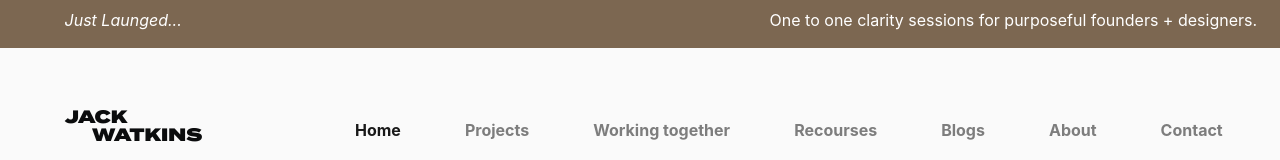
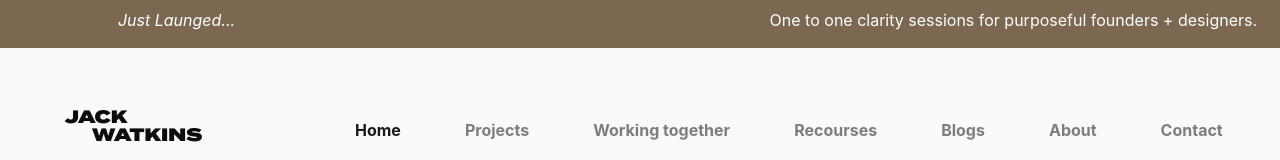
Before and after one commit to robinwebpage/jackwatkinghome.github.io, a plain HTML site: page index.html in a window 1280 px wide. Shown: the top 160 px of the page. Drawn offline with nearby package versions, Linux system fonts and the light colour scheme.

Commit message:
Update index.html

```diff
--- a/index.html
+++ b/index.html
@@ -75,7 +75,7 @@
 
     <div class="container-fluid" style="background-color: rgb(124, 103, 81);">
         <div class="row">
-        <p  class="col-lg-2 mt-2 pl-5" style="color:white; text-align:center"><i>Just Launged...</i></p>
+        <p  class="col-lg-3 mt-2 pl-5" style="color:white; text-align:center"><i>Just Launged...</i></p>
         <p class="col-lg-5 mt-auto ml-auto" style="color:white; text-align: center;">One to one clarity sessions for purposeful founders + designers.</p>
         </div>
     </div>
```
